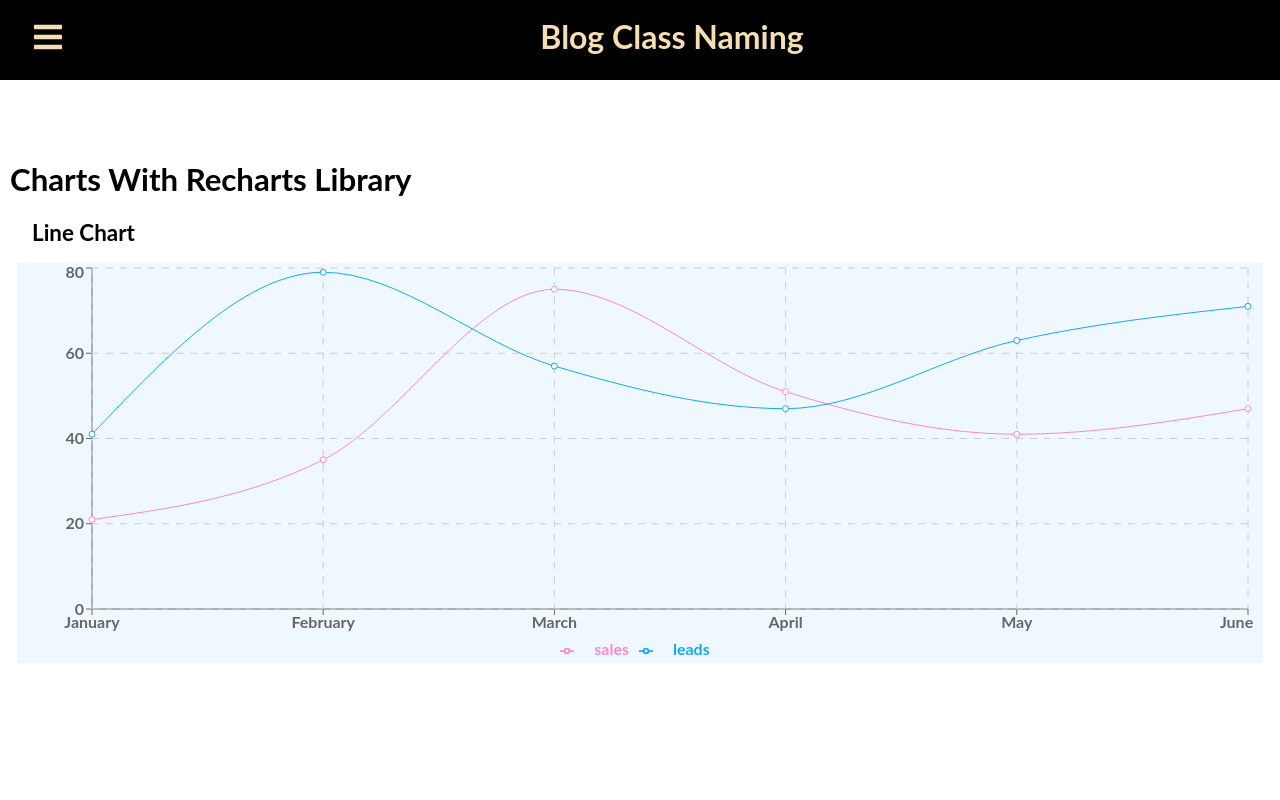
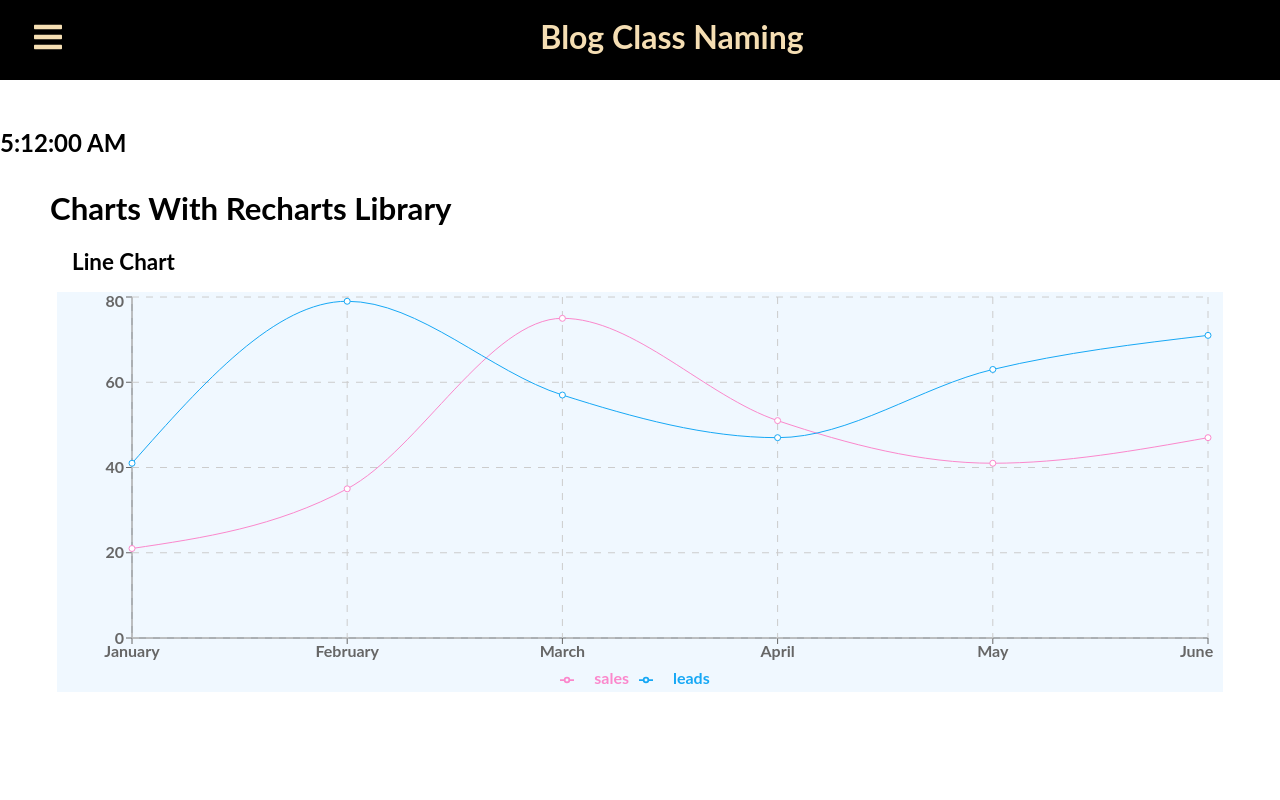
Before and after one commit to sinde530/crong, a React (Create React App) app: page /reports in a window 1280 px wide. Shown: the top 800 px of the page. Built offline with nearby package versions, Linux system fonts and the light colour scheme.

Commit message:
Tick Create

```diff
--- a/package.json
+++ b/package.json
@@ -13,6 +13,7 @@
     "react": "^17.0.2",
     "react-dom": "^17.0.2",
     "react-icons": "^4.2.0",
+    "react-player": "^2.9.0",
     "react-router-dom": "^5.2.1",
     "react-scripts": "4.0.3",
     "recharts": "^2.1.2",
--- a/src/App.js
+++ b/src/App.js
@@ -3,6 +3,7 @@ import { BrowserRouter, Route, Router, Switch } from 'react-router-dom';
 import './App.css';
 import Footer from './Components/Footer';
 import Header from './Components/Header';
+import Tick from './Components/Tick';
 import Home from './Pages/Home';
 import Messages from './Pages/Messages';
 import Notion from './Pages/Notion';
@@ -19,6 +20,7 @@ function App() {
 
     <div className="App">
       <Header />
+      <Tick/>
       <Switch>
       <Route path ='/crong-blog' exact component={Home}/>
       <Route path ='/reports' component={Reports}/>
--- a/src/Components/Main.js
+++ b/src/Components/Main.js
@@ -1,5 +1,6 @@
 import React, { useState } from 'react';
 import '../Styles/main.css';
+import ReactPlayer from 'react-player';
 
 function Main() {
     var currentDate = ("08/26/2021");
@@ -16,6 +17,8 @@ function Main() {
 
     return (
         <div className="listall">
+            {/* <ReactPlayer url ='https://www.youtube.com/watch?v=QjiQJ5BtwoM&list=RDQjiQJ5BtwoM&start_radio=1'  /> */}
+
 
             <div className="list-box">
                 <div className="title">
--- a/src/Components/Recharts/rechart.css
+++ b/src/Components/Recharts/rechart.css
@@ -1,5 +1,5 @@
 .rc-container{
-    max-width: 1400px;
+    max-width: 1200px;
     /* width: 50%; */
     min-height: 100%;
     height: 100vh;
--- /dev/null
+++ b/src/Components/Tick.jsx
@@ -0,0 +1,14 @@
+import React from 'react';
+
+function Tick() {
+    return(
+        <div>
+            <h2>{new Date(). toLocaleTimeString()}</h2>
+        </div>
+    );
+    // ReactDOM.render(element, document.getElementById('root'));
+}
+
+setInterval(Tick, 1000);
+
+export default Tick;
```
Also changed, not shown: 2 other files (tests, documents, lock files or other folders). Lines whose indentation alone changed are shown as unchanged.
